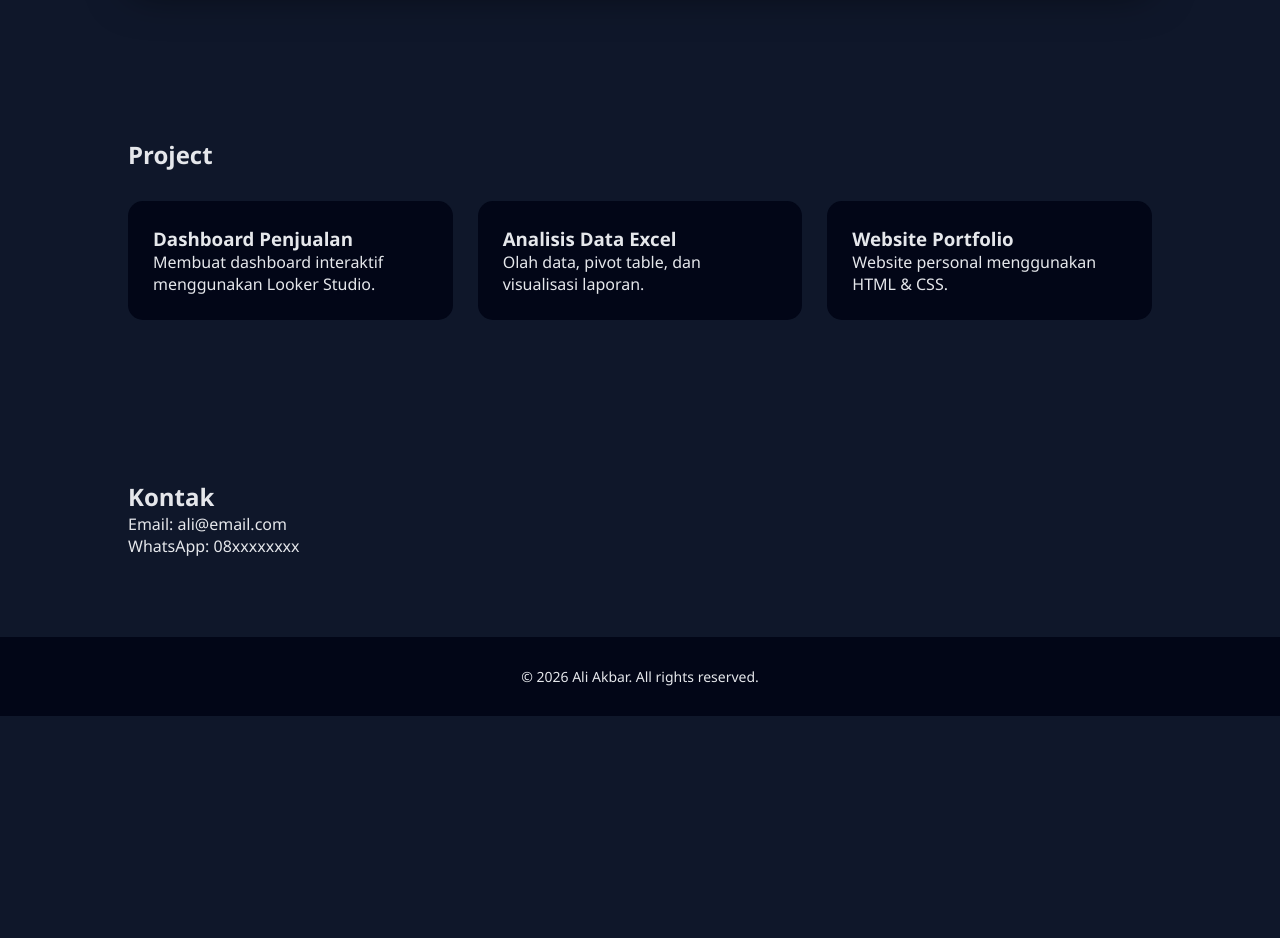
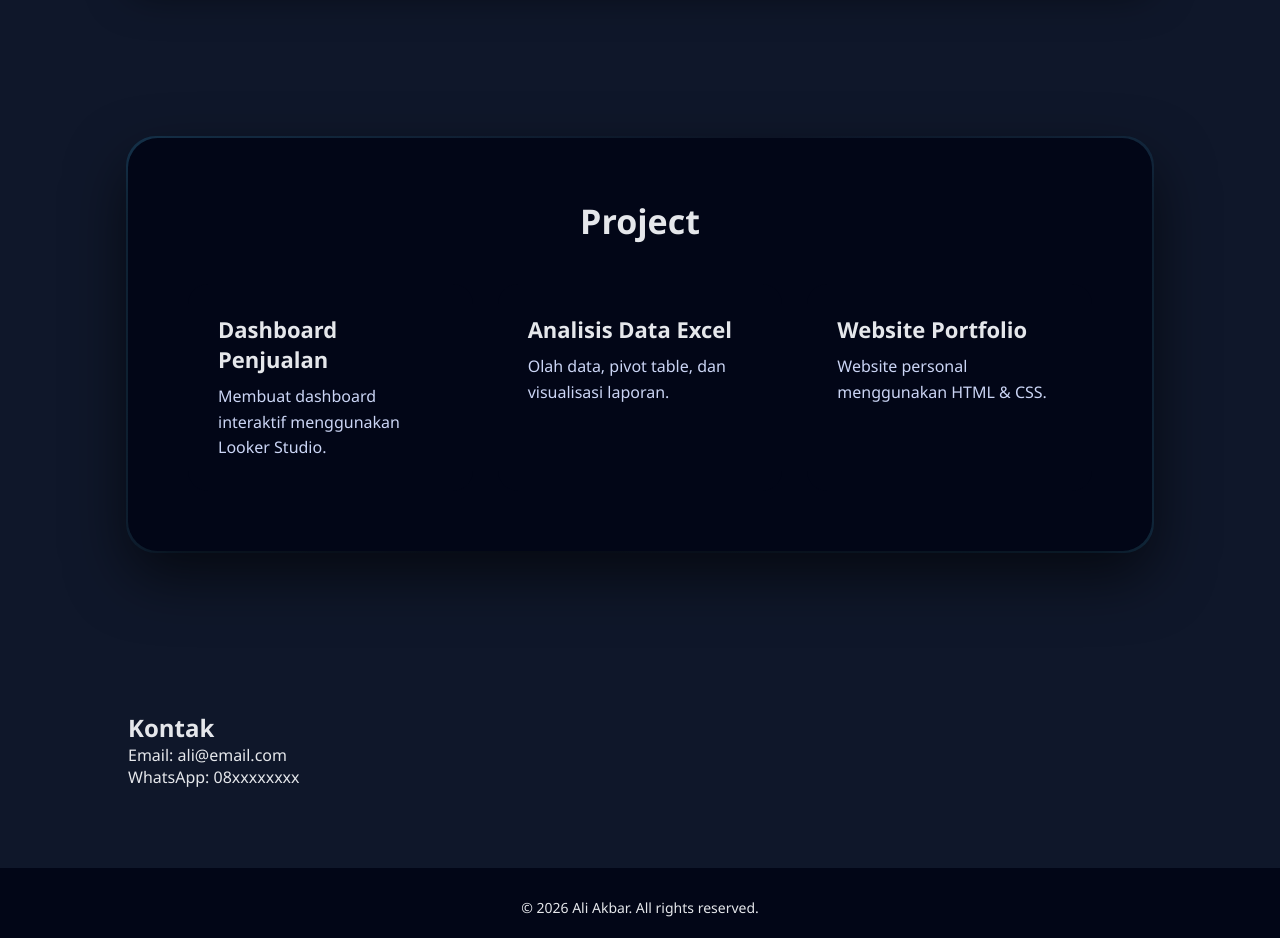
Before and after one commit to aliakbarsalafuddin/portfolio-ali, a plain HTML site: page index.html in a window 1280 px wide. Shown: the part 1000-1938 px from the top of the page. Before the commit the page ends 1716 px from the top, so only its background shows below. Drawn offline with nearby package versions, Linux system fonts and the light colour scheme.

Commit message:
Style project section as panel like hero

```diff
--- a/index.html
+++ b/index.html
@@ -41,25 +41,28 @@
 
 
 <section id="projects" data-aos="fade-up">
+  <div class="projects-panel">
     <h2>Project</h2>
 
     <div class="project-grid">
-    <div class="card" data-aos="zoom-in">
+      <div class="card aos-card">
         <h3>Dashboard Penjualan</h3>
         <p>Membuat dashboard interaktif menggunakan Looker Studio.</p>
       </div>
 
-    <div class="card" data-aos="zoom-in">
+      <div class="card aos-card">
         <h3>Analisis Data Excel</h3>
         <p>Olah data, pivot table, dan visualisasi laporan.</p>
       </div>
 
-    <div class="card" data-aos="zoom-in">
+      <div class="card aos-card">
         <h3>Website Portfolio</h3>
         <p>Website personal menggunakan HTML & CSS.</p>
       </div>
     </div>
+  </div>
 </section>
+
 
 <section id="contact" data-aos="fade-left">
   <h2>Kontak</h2>
--- a/style.css
+++ b/style.css
@@ -187,3 +187,52 @@ footer {
     font-size: 18px;
   }
 }
+
+.projects-panel {
+  max-width: 1100px;
+  margin: 0 auto;
+  padding: 60px;
+  background: #020617;
+  border-radius: 30px;
+  box-shadow: 0 25px 60px rgba(0,0,0,0.6);
+  position: relative;
+}
+
+.projects-panel h2 {
+  font-size: 34px;
+  text-align: center;
+  margin-bottom: 40px;
+}
+
+.projects-panel::before {
+  content: "";
+  position: absolute;
+  inset: -2px;
+  border-radius: 30px;
+  background: linear-gradient(120deg, #38bdf8, transparent, #38bdf8);
+  opacity: 0.18;
+  z-index: -1;
+}
+
+.card {
+  background: #020617;
+  padding: 30px;
+  border-radius: 20px;
+  transition: 0.3s;
+}
+
+.card h3 {
+  font-size: 22px;
+  margin-bottom: 10px;
+}
+
+.card p {
+  color: #cbd5f5;
+  line-height: 1.6;
+}
+
+@media (max-width: 768px) {
+  .projects-panel {
+    padding: 40px 25px;
+  }
+}
```
Lines whose indentation alone changed are shown as unchanged.
